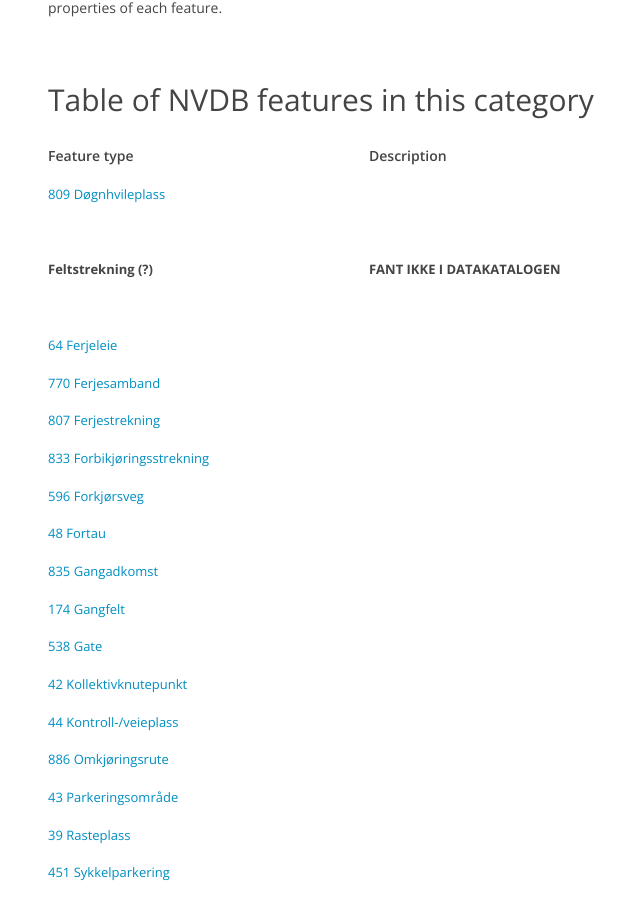
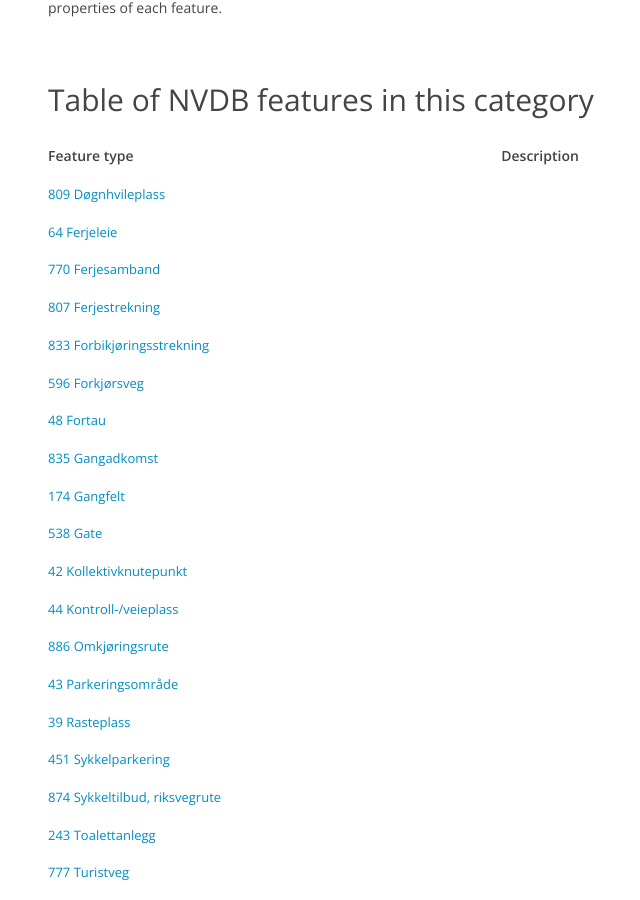
Before and after one commit to nvdb-vegdata/nvdbtransportportal, a Jekyll site: the page built from los2.md, in a window 1280 px wide and 900 px high, scrolled down 504 px. Shown: the whole window, without its empty margins (417-1057 px from the left). Built offline with Jekyll 4.4.1, drawn with Linux system fonts in a browser that asks for light colours; our own code applies the rules of GitHub Pages for plain Markdown files.

Commit message:
Fjerna feltstrekning-oppføring

```diff
--- a/los2.md
+++ b/los2.md
@@ -14,9 +14,6 @@ Compare with the more expressive listing [here](los1.md) - same data, but with d
 | Feature type |  Description |
 |---|---|
 | [809 Døgnhvileplass](https://datakatalogen.vegdata.no/809) | |
-| | |
-|**Feltstrekning (?)**| **FANT IKKE I DATAKATALOGEN** |
-| | |
 | [64 Ferjeleie](https://datakatalogen.vegdata.no/64) | |
 | [770 Ferjesamband](https://datakatalogen.vegdata.no/770) | |
 | [807 Ferjestrekning](https://datakatalogen.vegdata.no/807) | |
```
